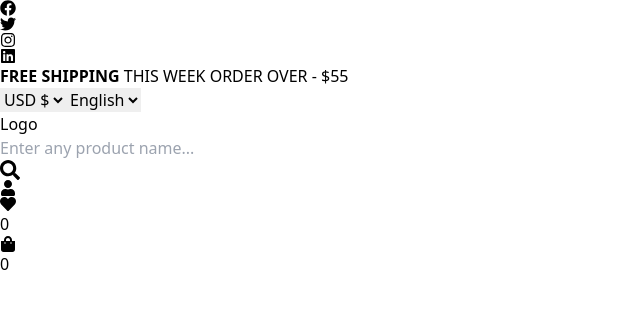
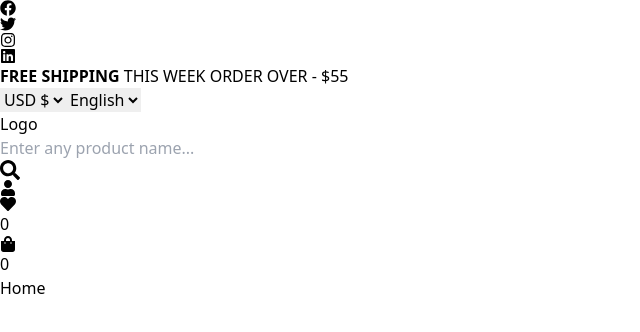
Before and after one commit to adilraees786/New-Next-JS-Project, a Next.js app: page / in a window 1280 px wide. Shown: the top 332 px of the page, without its empty margins (0-640 px from the left). Built offline with nearby package versions, Linux system fonts and the light colour scheme.

Commit message:
set navbar link styling

```diff
--- a/src/Components/Navbar..js
+++ b/src/Components/Navbar..js
@@ -1,11 +1,16 @@
+import Link from 'next/link';
 import React from 'react'
+
 
 const Navbar = () => {
   return (
     <div className=' hidden lg:block '>
       <div className=' container'>
-        <div className='flex '>
-
+        <div className='flex  w-fit gap-10 mx-auto font-medium py-4 text-blackish'>
+<Link className=" navbar__link relative"
+href="#">
+  Home
+  </Link>
         </div>
       </div>
     </div>
--- a/src/app/globals.css
+++ b/src/app/globals.css
@@ -7,7 +7,24 @@
         @apply bg-gray-200 rounded-md p-[6px] text-[14px]
         cursor-pointer hover:bg-accent
         hover:text-white;
-
-
+    }
+    .navbar__link:hover {
+        color:#ff8f9c;
+        transition:all 0.4s ;
+    }
+    .navbar__link::after {
+        position: absolute;
+        content: "";
+        background-color:#ff8f9c;
+        height: 3px;
+        width: 100%;
+        bottom: -5px;
+        left: 0;
+        scale: 0;
+        transform-origin: left;
+        transition: all 0.4s;
+    }
+    .navbar__link:hover::after {
+        scale: 1;
     }
 }
```
